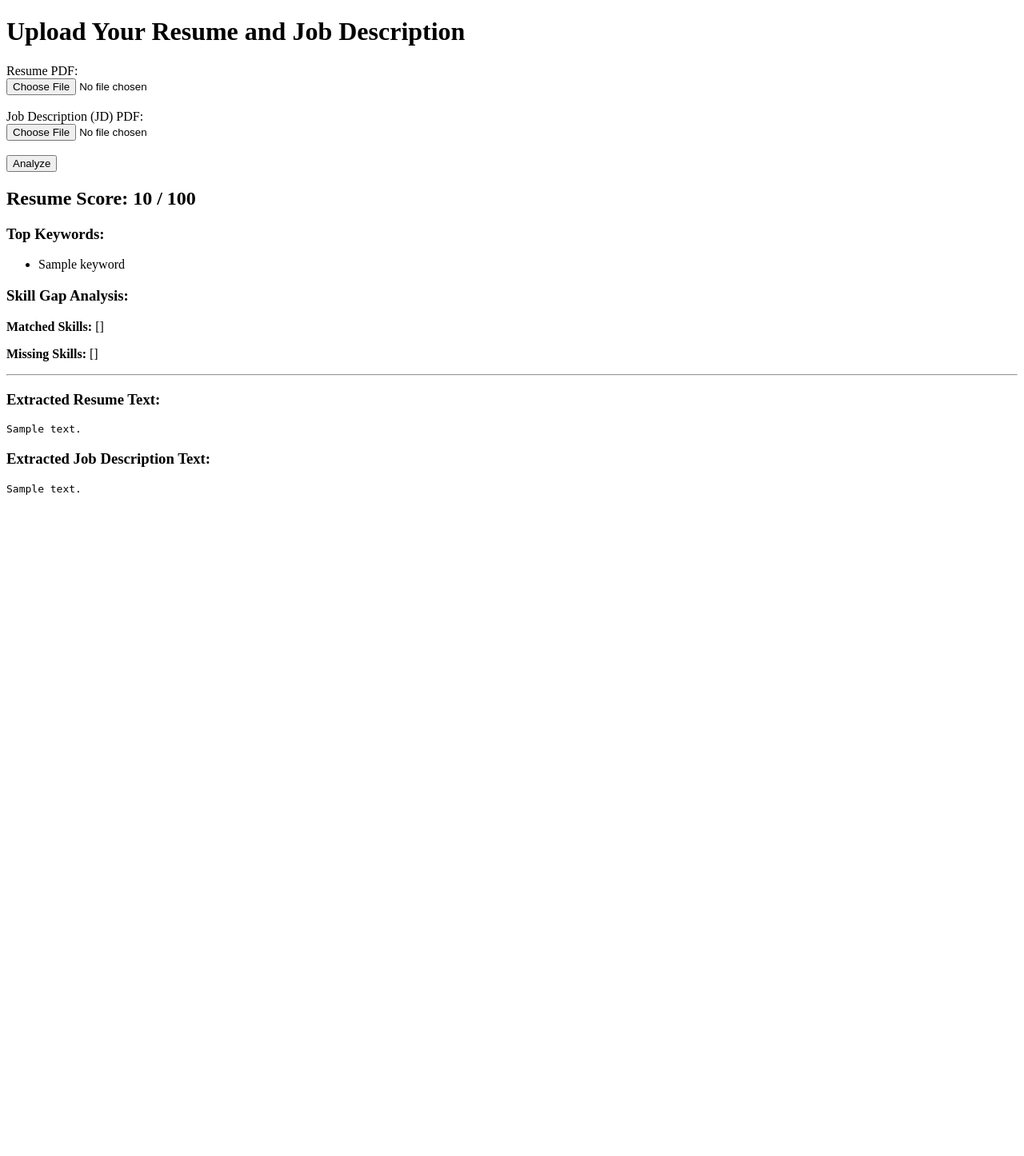
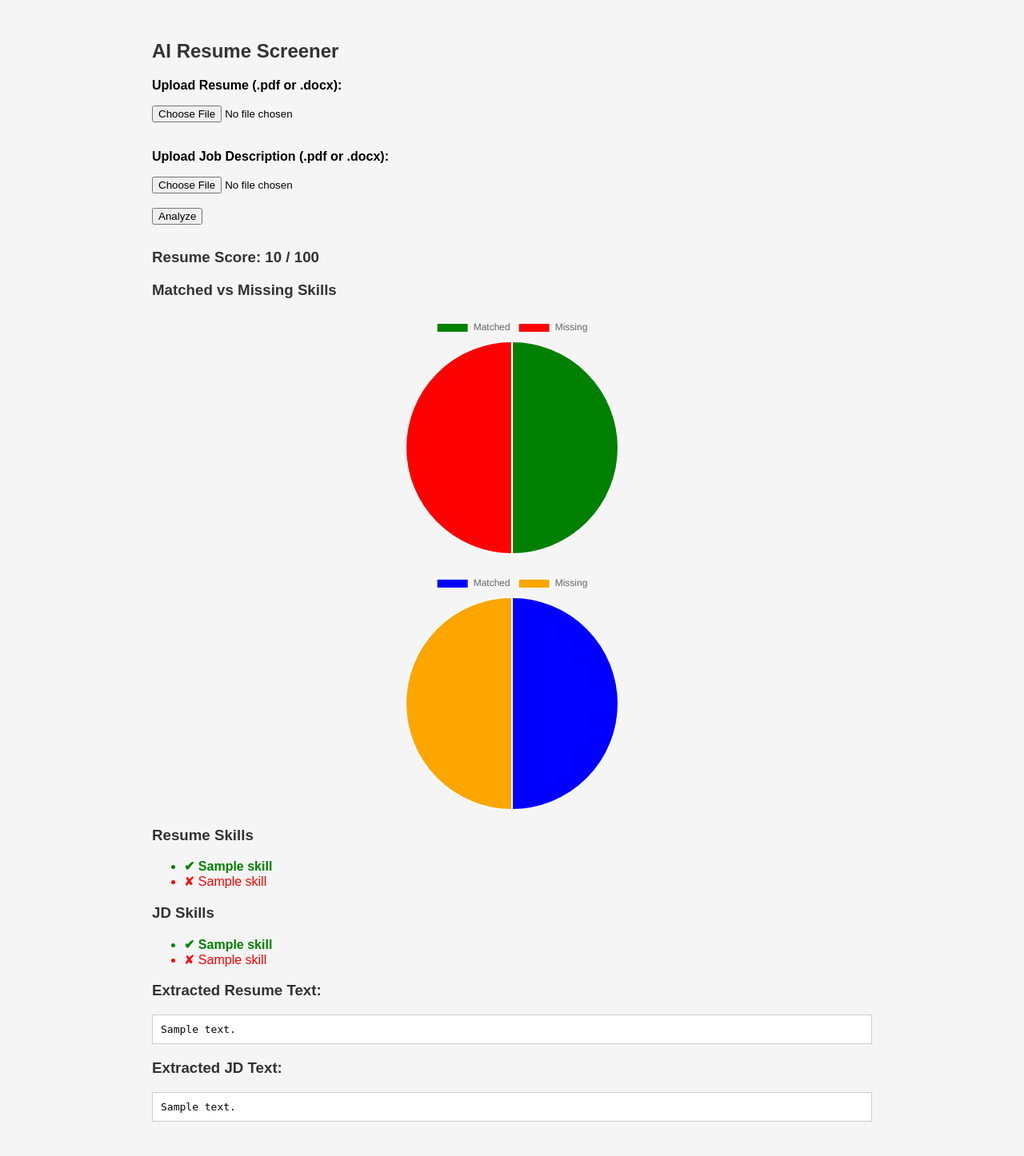
Before and after one commit to soumik2808/ai-resume-screener, a Flask app: template templates/index.html in a window 1280 px wide. Shown: the whole page at 80% size. Before the commit the page ends 619 px from the top, so only its background shows below. Run offline with Flask 3, Linux system fonts and the light colour scheme; the template is opened without the code that fills it: most values are stand-ins (such as "Sample title", 1, 10 or a date in 2020).

Commit message:
🎉 Final working version(sort of for now) with skill matching, Sentence-BERT, PDF/DOCX support, and visualization

```diff
--- a/app.py
+++ b/app.py
@@ -1,46 +1,95 @@
 from flask import Flask, render_template, request
-import fitz  # PyMuPDF
-from keybert import KeyBERT
+from werkzeug.utils import secure_filename
+import os
+import fitz  # PyMuPDF for PDF
+import docx  # for .docx
+from sentence_transformers import SentenceTransformer, util
+import re
 
 app = Flask(__name__)
-kw_model = KeyBERT()
+app.config['UPLOAD_FOLDER'] = 'uploads'
+os.makedirs(app.config['UPLOAD_FOLDER'], exist_ok=True)
 
-def extract_text(file_storage):
-    text = ""
-    with fitz.open(stream=file_storage.read(), filetype="pdf") as doc:
-        for page in doc:
-            text += page.get_text()
+# Load Sentence-BERT model
+model = SentenceTransformer('all-MiniLM-L6-v2')
+
+# Sample tech-related skills (expand as needed)
+tech_skills = [
+    "python", "flask", "django", "html", "css", "javascript", "sql", "mysql",
+    "postgresql", "aws", "azure", "gcp", "docker", "kubernetes", "git", "linux",
+    "nlp", "data analysis", "machine learning", "deep learning", "tensorflow",
+    "pytorch", "scikit-learn", "communication", "leadership", "problem solving"
+]
+
+# Extract text from .pdf or .docx
+def extract_text(file):
+    if file.filename.endswith('.pdf'):
+        with fitz.open(stream=file.read(), filetype="pdf") as doc:
+            text = ""
+            for page in doc:
+                text += page.get_text()
+            return text
+    elif file.filename.endswith('.docx'):
+        doc = docx.Document(file)
+        return "\n".join(p.text for p in doc.paragraphs)
+    return ""
+
+# Clean and normalize text
+def clean_text(text):
+    text = text.lower()
+    text = re.sub(r'[^a-z\s]', '', text)
     return text
 
-def extract_keywords(text, top_n=10):
-    return [kw for kw, _ in kw_model.extract_keywords(text, top_n=top_n)]
+@app.route("/", methods=["GET"])
+def home():
+    return render_template("index.html")
 
-@app.route('/')
-def home():
-    return render_template('index.html')
+@app.route("/upload", methods=["POST"])
+def upload():
+    resume_file = request.files.get("resume")
+    jd_file = request.files.get("jd")
 
-@app.route('/upload', methods=['POST'])
-def upload():
-    resume_file = request.files['resume']
-    jd_file = request.files['jd']
+    if not resume_file or not jd_file:
+        return "Please upload both Resume and Job Description", 400
 
-    resume_text = extract_text(resume_file)
-    jd_text = extract_text(jd_file)
+    # Extract and clean
+    resume_text = clean_text(extract_text(resume_file))
+    jd_text = clean_text(extract_text(jd_file))
 
-    resume_keywords = set(extract_keywords(resume_text, top_n=15))
-    jd_keywords = set(extract_keywords(jd_text, top_n=15))
+    # Semantic similarity scores
+    embeddings_resume = model.encode([resume_text])[0]
+    matched_skills = []
+    missing_skills = []
 
-    matched = resume_keywords & jd_keywords
-    missing = jd_keywords - resume_keywords
-    score = int((len(matched) / len(jd_keywords)) * 100) if jd_keywords else 0
+    for skill in tech_skills:
+        sim = util.cos_sim(model.encode(skill), embeddings_resume)
+        if sim > 0.4:
+            matched_skills.append(skill)
+        else:
+            missing_skills.append(skill)
 
-    return render_template('index.html',
-                       score=score,
-                       keywords=list(resume_keywords),
-                       matched=", ".join(matched),
-                       missing=", ".join(missing),
-                       resume_text=resume_text,
-                       jd_text=jd_text)
+    jd_matched = []
+    jd_missing = []
 
-if __name__ == '__main__':
+    embeddings_jd = model.encode([jd_text])[0]
+    for skill in tech_skills:
+        sim = util.cos_sim(model.encode(skill), embeddings_jd)
+        if sim > 0.4:
+            jd_matched.append(skill)
+        else:
+            jd_missing.append(skill)
+
+    score = int((len(matched_skills) / len(tech_skills)) * 100)
+
+    return render_template("index.html",
+                           score=score,
+                           resume_text=resume_text,
+                           jd_text=jd_text,
+                           matched=matched_skills,
+                           missing=missing_skills,
+                           jd_matched=jd_matched,
+                           jd_missing=jd_missing
+                           )
+
+if __name__ == "__main__":
     app.run(debug=True)
--- a/templates/index.html
+++ b/templates/index.html
@@ -3,37 +3,129 @@
   <head>
     <meta charset="UTF-8" />
     <title>AI Resume Screener</title>
+    <script src="https://cdn.jsdelivr.net/npm/chart.js"></script>
+    <style>
+      body {
+        font-family: Arial, sans-serif;
+        background-color: #f5f5f5;
+        padding: 30px;
+        max-width: 900px;
+        margin: auto;
+      }
+
+      h2,
+      h3 {
+        color: #333;
+      }
+
+      .matched-skill {
+        color: green;
+        font-weight: bold;
+      }
+
+      .missing-skill {
+        color: red;
+      }
+
+      .upload-section {
+        margin-bottom: 30px;
+      }
+
+      canvas {
+        max-width: 100%;
+        max-height: 300px;
+        display: block;
+        margin: 20px auto;
+      }
+
+      pre {
+        background-color: #fff;
+        padding: 10px;
+        border: 1px solid #ccc;
+        white-space: pre-wrap;
+        overflow-x: auto;
+      }
+    </style>
   </head>
   <body>
-    <h1>Upload Your Resume and Job Description</h1>
-    <form action="/upload" method="post" enctype="multipart/form-data">
-      <label>Resume PDF:</label><br />
-      <input type="file" name="resume" required /><br /><br />
+    <h2>AI Resume Screener</h2>
 
-      <label>Job Description (JD) PDF:</label><br />
-      <input type="file" name="jd" required /><br /><br />
+    <form
+      action="/upload"
+      method="POST"
+      enctype="multipart/form-data"
+      class="upload-section"
+    >
+      <p><strong>Upload Resume (.pdf or .docx):</strong></p>
+      <input
+        type="file"
+        name="resume"
+        accept=".pdf,.docx"
+        required
+      /><br /><br />
 
-      <input type="submit" value="Analyze" />
+      <p><strong>Upload Job Description (.pdf or .docx):</strong></p>
+      <input type="file" name="jd" accept=".pdf,.docx" required /><br /><br />
+
+      <button type="submit">Analyze</button>
     </form>
 
-    {% if score %}
-    <h2>Resume Score: {{ score }} / 100</h2>
-    <h3>Top Keywords:</h3>
+    {% if score is defined %}
+    <h3>Resume Score: {{ score }} / 100</h3>
+
+    <h3>Matched vs Missing Skills</h3>
+    <canvas id="resumeChart"></canvas>
+    <canvas id="jdChart"></canvas>
+
+    <h3>Resume Skills</h3>
     <ul>
-      {% for keyword in keywords %}
-      <li>{{ keyword }}</li>
+      {% for skill in matched %}
+      <li class="matched-skill">✔ {{ skill }}</li>
+      {% endfor %} {% for skill in missing %}
+      <li class="missing-skill">✘ {{ skill }}</li>
       {% endfor %}
     </ul>
 
-    <h3>Skill Gap Analysis:</h3>
-    <p><strong>Matched Skills:</strong> {{ matched }}</p>
-    <p><strong>Missing Skills:</strong> {{ missing }}</p>
-    {% endif %}
-    <hr />
+    <h3>JD Skills</h3>
+    <ul>
+      {% for skill in jd_matched %}
+      <li class="matched-skill">✔ {{ skill }}</li>
+      {% endfor %} {% for skill in jd_missing %}
+      <li class="missing-skill">✘ {{ skill }}</li>
+      {% endfor %}
+    </ul>
+
     <h3>Extracted Resume Text:</h3>
     <pre>{{ resume_text }}</pre>
 
-    <h3>Extracted Job Description Text:</h3>
+    <h3>Extracted JD Text:</h3>
     <pre>{{ jd_text }}</pre>
+
+    <script>
+      const resumeChart = document.getElementById('resumeChart').getContext('2d');
+      new Chart(resumeChart, {
+        type: 'pie',
+        data: {
+          labels: ['Matched', 'Missing'],
+          datasets: [{
+            data: [{{ matched|length }}, {{ missing|length }}],
+            backgroundColor: ['green', 'red']
+          }]
+        }
+      });
+
+      const jdChart = document.getElementById('jdChart').getContext('2d');
+      new Chart(jdChart, {
+        type: 'pie',
+        data: {
+          labels: ['Matched', 'Missing'],
+          datasets: [{
+            data: [{{ jd_matched|length }}, {{ jd_missing|length }}],
+            backgroundColor: ['blue', 'orange']
+          }]
+        }
+      });
+    </script>
+    {% endif %}
   </body>
 </html>
```
Also changed, not shown: requirements.txt (+4 -4 lines).
